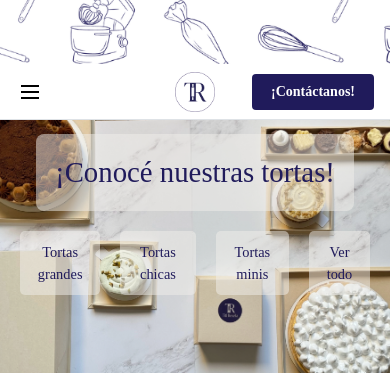
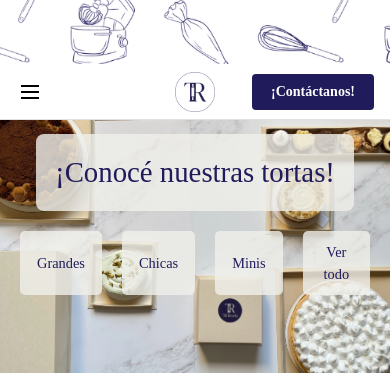
Before and after one commit to MarcosCasiraghi/TitiRoselia, a React (Create React App) app: page / in a window 390 px wide. Shown: the part 780-1155 px from the top of the page. Built offline with nearby package versions, Linux system fonts and the light colour scheme.

Commit message:
fix: hot fix corrections

```diff
--- a/src/components/header/header.js
+++ b/src/components/header/header.js
@@ -23,7 +23,7 @@ const links = [
         scrollTo: 'about-section'
     },
     {
-        label: 'Como pedir',
+        label: 'Cómo pedir',
         link: '/',
         scrollTo: 'como-pedir'
     }
--- a/src/components/product_options/product_options.js
+++ b/src/components/product_options/product_options.js
@@ -18,9 +18,9 @@ function ProductOptions() {
             <div className={styles.overlay}>
                 <Text className={styles.title}>¡Conocé nuestras tortas!</Text>
                 <div className={styles.button_container}>
-                    <button variant='outline' className={styles.btn} onClick={() => handleClick("grande")}>Tortas grandes</button>
-                    <button variant='outline' className={styles.btn} onClick={() => handleClick("chica")}>Tortas chicas</button>
-                    <button variant='outline' className={styles.btn} onClick={() => handleClick("mini")}>Tortas minis</button>
+                    <button variant='outline' className={styles.btn} onClick={() => handleClick("grande")}>Grandes</button>
+                    <button variant='outline' className={styles.btn} onClick={() => handleClick("chica")}>Chicas</button>
+                    <button variant='outline' className={styles.btn} onClick={() => handleClick("mini")}>Minis</button>
                     <button variant='outline' className={styles.btn} onClick={() => handleClick()}>Ver todo</button>
                 </div>
             </div>
--- a/src/components/product_options/product_options.module.css
+++ b/src/components/product_options/product_options.module.css
@@ -60,7 +60,7 @@
         padding-top: 1rem;
         font-size: 1.8rem;
         padding-bottom: 1rem;
-        background-color: rgb(241, 240, 236, 0.5);
+        background-color: rgb(241, 240, 236, 0.8);
         display: inline-block;
         border-radius: 0.5rem;
         padding-left: 1.2rem;
@@ -71,7 +71,7 @@
     .btn {
         font-size: 0.9rem;
         padding: 8px 15px;
-        background-color: rgb(241, 240, 236, 0.5);
+        background-color: rgb(241, 240, 236, 0.8);
         border: 2px solid transparent;
         color: #201b5b;
     }
```
Also changed, not shown: 1 other file (tests, documents, lock files or other folders).
